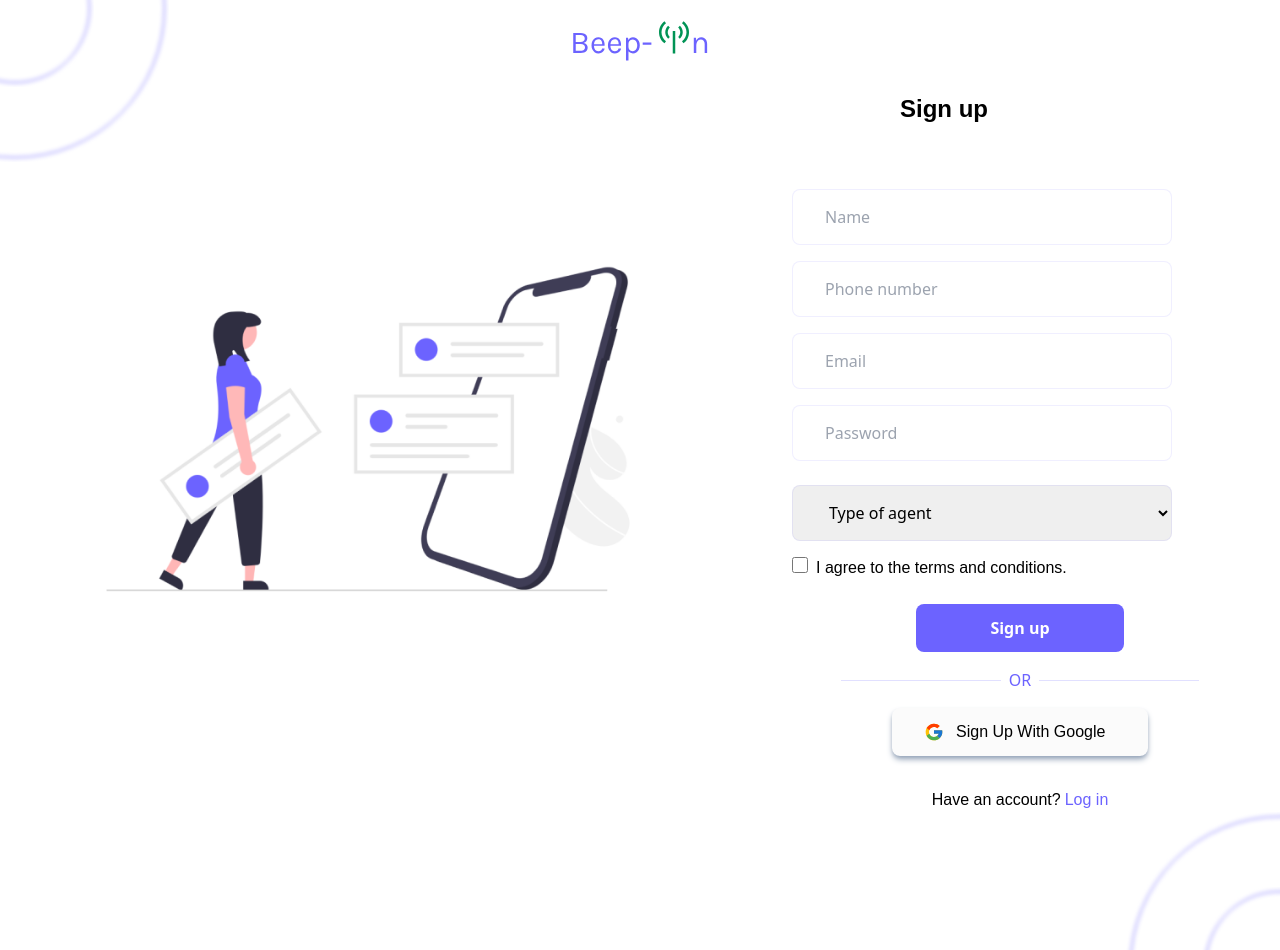
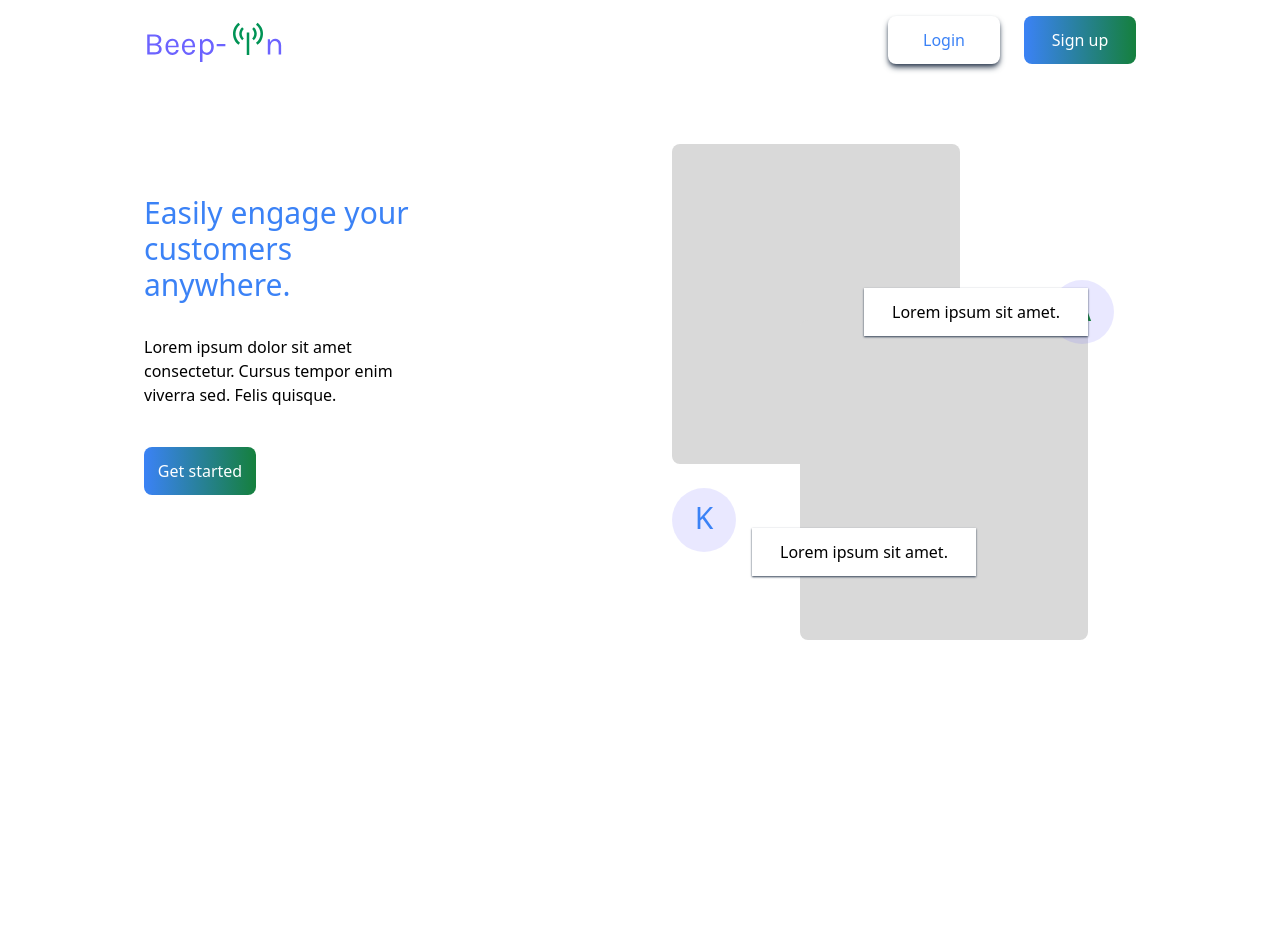
Before and after one commit to Beep-in/Beep_in, a Next.js app: page / in a window 1280 px wide. After the commit the page ends 800 px from the top, so only its background shows below. Built offline with nearby package versions, Linux system fonts and the light colour scheme.

Commit message:
worked on the welcome page

```diff
--- /dev/null
+++ b/components/landing/homePage.tsx
@@ -0,0 +1,60 @@
+import React from 'react'
+
+function HomePage() {
+  return (
+    <div className='w-full '>
+      <nav className='flex justify-between  w-full mt-4'>
+        <img src="icons/logo.svg" alt="logo" className='ml-28'/>
+        <div className='flex float-right'>
+        <button className='h-12 bg-white text-blue-500 shadow-md shadow-slate-700 w-28 rounded-lg mr-6'>Login</button>
+        <button className='bg-gradient-to-l from-green-700 to-blue-500 text-white rounded-lg h-12 w-28 mr-28'>Sign up</button>
+        </div>
+      </nav>
+      <div className='flex mt-20'>
+        <div className='w-[50vw]'>
+        <div className='pl-28 w-[30vw] pt-[8%]'>
+          <h1 className='text-blue-500 text-3xl'>Easily engage your customers anywhere.</h1>
+          <p className='pt-8'>Lorem ipsum dolor sit amet consectetur. Cursus tempor enim viverra sed. Felis quisque.</p>
+          <button className='bg-gradient-to-l from-green-700 to-blue-500 text-white rounded-lg h-12 w-28 mt-10'>Get started</button>
+        </div>
+        </div>
+        <div className=''>
+          <div className='h-80 w-72 bg-[#D9D9D9] rounded-lg'>
+
+          </div>
+          <div className='h-80 w-72 bg-[#D9D9D9] rounded-lg absolute top-[40%] ml-[10%]'>
+
+        </div>
+        <div className='flex'>
+
+          <div className='flex'>
+          <div className='bg-[#6c63ff26] rounded-full w-16 h-16 text-center absolute mt-10 top-[30%] ml-[29.5%]'>
+            <h1 className='items-center text-3xl pt-3 text-green-700'>A</h1>
+          </div>
+          <div className='h-12  w-56 bg-white shadow-sm shadow-slate-700 pt-3 text-center absolute mt-12 top-[30%] ml-[15%]'>
+          <p>Lorem ipsum sit amet.</p>
+          </div>
+          </div>
+          <div className='flex'>
+          <div className='bg-[#6c63ff26] rounded-full w-16 h-16 text-center mt-6 '>
+            <h1 className='items-center text-3xl pt-3 text-blue-500'>K</h1>
+          </div>
+          <div className='h-12  w-56 bg-white shadow-sm shadow-slate-700 pt-3 text-center absolute mt-12 top-[60%] ml-20'>
+          <p>Lorem ipsum sit amet.</p>
+          </div>
+          </div>
+          </div>
+         </div>
+      </div>
+      <div>
+        <div>
+          <div>
+
+          </div>
+        </div>
+      </div>
+    </div>
+  )
+}
+
+export default HomePage
--- a/pages/index.tsx
+++ b/pages/index.tsx
@@ -1,13 +1,14 @@
 import Head from 'next/head'
 import Image from 'next/image'
 import styles from '../styles/Home.module.css'
-import Signup from '../components/forms/signup'
+
+import HomePage from '../components/landing/homePage'
 
 export default function Home() {
   return (
 
    <div className={styles.container}>
-      <Signup />
+      <HomePage />
    </div>
   )
 }
--- /dev/null
+++ b/pages/landing/landingPage.tsx
@@ -0,0 +1,11 @@
+import React from 'react'
+import HomePage from '../../components/landing/homePage'
+function LandingPage() {
+  return (
+    <div>
+        <HomePage />
+    </div>
+  )
+}
+
+export default LandingPage
```
Also changed, not shown: public/icons/folder.svg (added), public/icons/message.svg (added).
